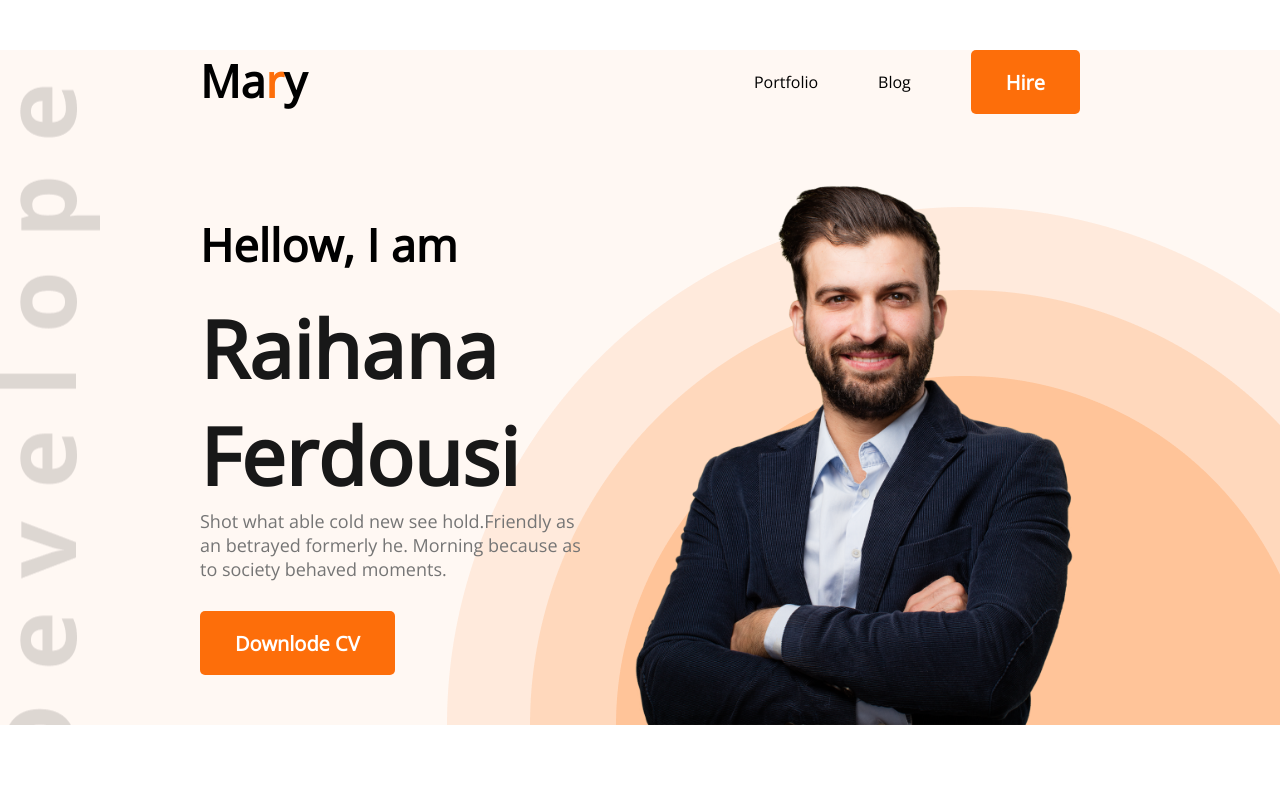
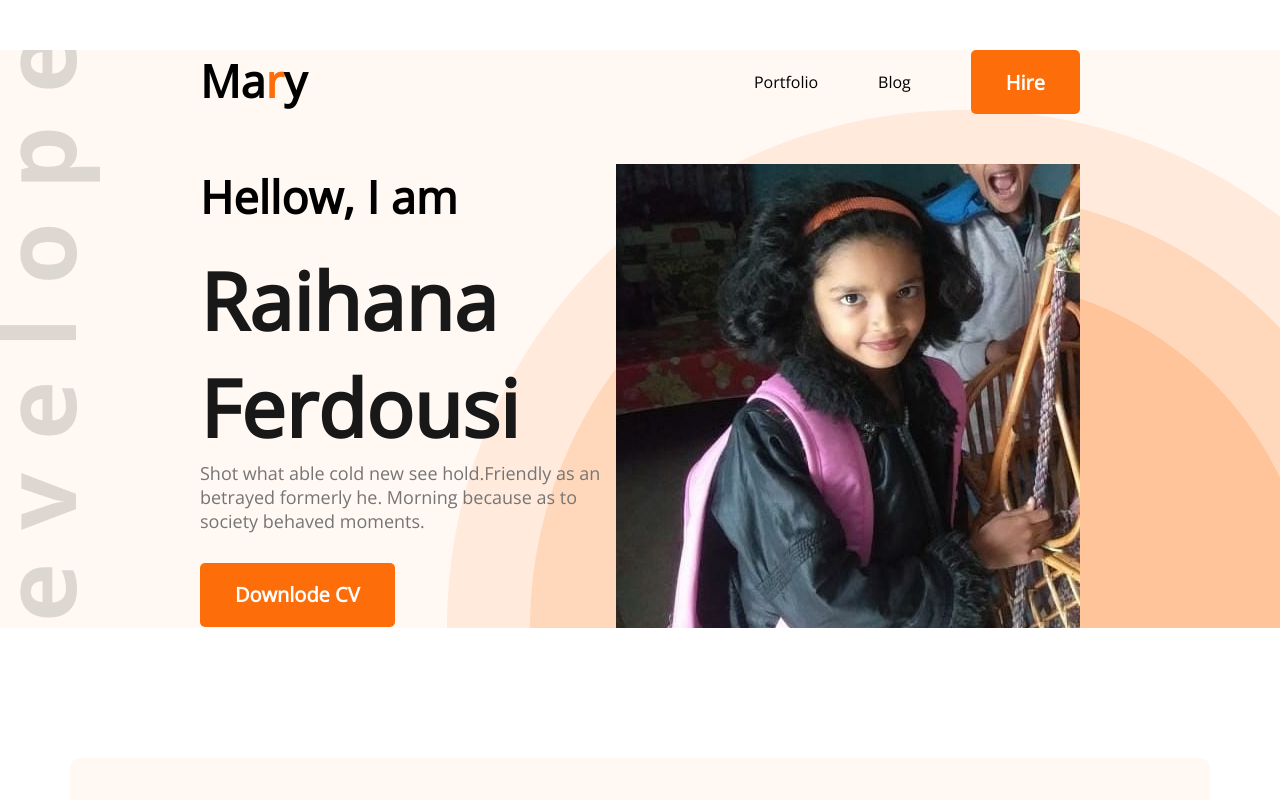
Before and after one commit to RaihanaFerdousi/developer-portfolio, a plain HTML site: page index.html in a window 1280 px wide. Shown: the top 800 px of the page. Drawn offline with nearby package versions, Linux system fonts and the light colour scheme.

Commit message:
image updated

```diff
--- a/index.html
+++ b/index.html
@@ -33,7 +33,7 @@
                     behaved moments.</p>
                 <button class="btn-primary">Downlode CV</button>
             </div>
-            <img width="485px" src="images/hardy.png" alt="" clas="banner-img">
+            <img width="485px" src="images/1.jpg" alt="" clas="banner-img">
         </div>
     </header>
     <main>
--- a/style.css
+++ b/style.css
@@ -161,8 +161,7 @@ sub-title {
   font-size: 25px;
   margin-bottom: 20px;
 }
-.rusume,
-description {
+.rusume,description {
   color: #757575;
 }
 
```
Also changed, not shown: images/1.jpg (added).
